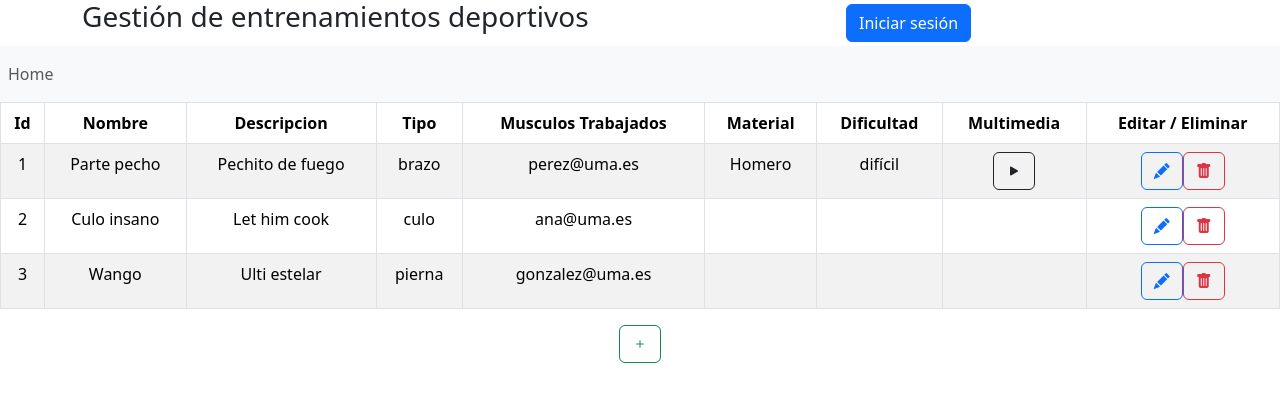
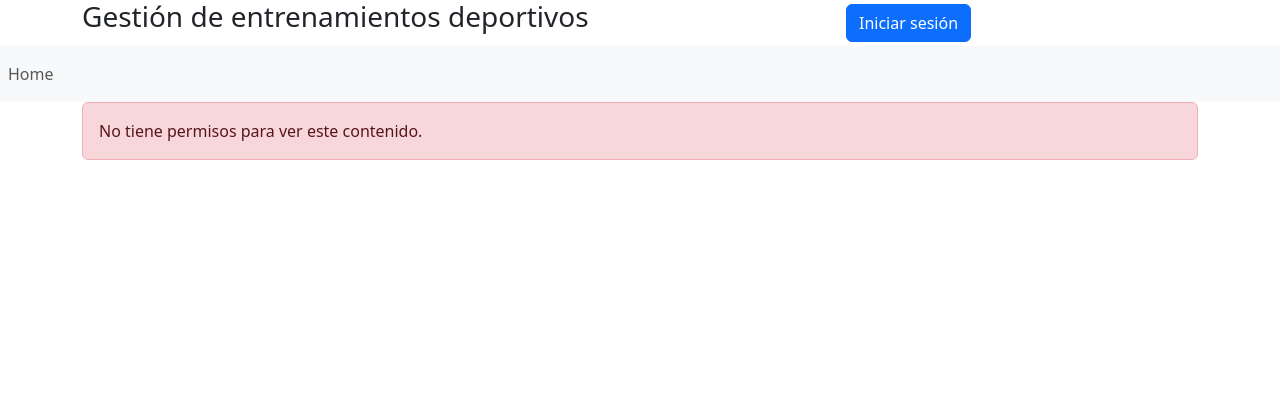
Before and after one commit to SII-Informatica-UMA/ciklum-el-grifo, an Angular app in the folder Proyecto-microservicio/: page /ejercicio in a window 1280 px wide. Shown: the top 402 px of the page. Built offline with nearby package versions, Linux system fonts and the light colour scheme.

Commit message:
Bloquear acceso a los usuarios sin permisos
Bloquear el acceso a los usuarios sin permiso

```diff
--- a/Proyecto-microservicio/src/app/ejercicio/ejercicio.component.html
+++ b/Proyecto-microservicio/src/app/ejercicio/ejercicio.component.html
@@ -1,3 +1,5 @@
+<div class="container">
+  <div class="col-12" *ngIf="isAdministrador()">
       <table class="tablaEjercicios table table-bordered table-hover table table-striped"  style="border-radius: 10px; text-align: center;">
         <thead>
 
@@ -38,7 +40,10 @@
           </tr>
         </tbody>
       </table>
-
       <div style="text-align: center;">
         <button type="button" class="col-auto btn btn-outline-success"  (click)="aniadirEjercicio()"><i class="bi bi-plus"></i></button>
       </div>
+    </div>
+    <div class="col-12" *ngIf="!isAdministrador()">
+      <p class="alert alert-danger">No tiene permisos para ver este contenido.</p>
+  </div>
--- a/Proyecto-microservicio/src/app/ejercicio/ejercicio.component.ts
+++ b/Proyecto-microservicio/src/app/ejercicio/ejercicio.component.ts
@@ -1,22 +1,37 @@
 import { Component, OnInit} from '@angular/core';
 import { EjerciciosService } from '../services/ejercicio.service';
+import { UsuariosService } from '../services/usuarios.service';
 import { NgbModal } from '@ng-bootstrap/ng-bootstrap';
 import { FormularioRutinaComponent } from '../formulario-rutina/formulario-rutina.component';
 import { Ejercicio } from '../entities/ejercicio';
 import { FormularioEjercicioComponent } from '../formulario-ejercicio/formulario-ejercicio.component';
 import { FormsModule } from '@angular/forms';
+import { Usuario, UsuarioImpl } from '../entities/usuario';
+import { Rol } from '../entities/login';
 import { CommonModule } from '@angular/common';
+
 @Component({
   selector: 'app-ejercicio',
   standalone: true,
   imports: [FormsModule, CommonModule],
   templateUrl: './ejercicio.component.html',
 })
+
 export class EjercicioComponent{
+
   ejercicios: Ejercicio [] = [];
   ejercicioElegido?: Ejercicio;
   ejercicio?: Ejercicio;
-  constructor(private ejerciciosService: EjerciciosService, private modalService: NgbModal) { }
+  constructor(private ejerciciosService: EjerciciosService,private usuariosService: UsuariosService, private modalService: NgbModal) { }
+
+  private get rol() {
+    return this.usuariosService.rolCentro;
+  }
+
+  isAdministrador(): boolean {
+    console.log("Pregunta admin: "+this.rol);
+    return this.rol?.rol == Rol.ADMINISTRADOR;
+  }
 
   editarEjercicio(ejercicio: Ejercicio): void {
     let ref = this.modalService.open(FormularioEjercicioComponent);
--- a/Proyecto-microservicio/src/app/rutinas/rutinas.component.html
+++ b/Proyecto-microservicio/src/app/rutinas/rutinas.component.html
@@ -1,4 +1,5 @@
-
+<div class="container">
+  <div class="col-12" *ngIf="isAdministrador()">
     <table class="tablaRutinas table table-bordered table-hover table table-striped" style="border-radius: 10px;">
       <thead>
 
@@ -35,3 +36,8 @@
     <div class="botonCentrado">
       <button type="button" class="col-auto btn btn-outline-success" (click)="aniadirRutina()"><i class="bi bi-plus"></i></button>
     </div>
+  </div>
+  <div class="col-12" *ngIf="!isAdministrador()">
+    <p class="alert alert-danger">No tiene permisos para ver este contenido.</p>
+  </div>
+</div>
--- a/Proyecto-microservicio/src/app/rutinas/rutinas.component.ts
+++ b/Proyecto-microservicio/src/app/rutinas/rutinas.component.ts
@@ -1,10 +1,10 @@
 import { Component, OnInit } from '@angular/core';
 import {RutinasService } from '../services/rutina.service';
+import { UsuariosService } from '../services/usuarios.service';
 import {NgbModal} from '@ng-bootstrap/ng-bootstrap';
 import {FormularioRutinaComponent} from '../formulario-rutina/formulario-rutina.component'
 import {Rutina } from '../entities/rutina';
-import { AppComponent } from '../app.component';
-import { EjercicioRutinaService } from '../services/ejercicio-rutina.service';
+import { Rol } from '../entities/login';
 import { CommonModule } from '@angular/common';
 
 @Component({
@@ -18,7 +18,17 @@ export class RutinasComponent implements OnInit {
   rutinas: Rutina [] = [];
   rutinaElegida?: Rutina;
   rutina?: Rutina;
-  constructor(private rutinasService: RutinasService, private modalService: NgbModal, private ejercicioRutinaService: EjercicioRutinaService) { }
+
+  constructor(private rutinasService: RutinasService,private usuariosService: UsuariosService, private modalService: NgbModal) { }
+
+  private get rol() {
+    return this.usuariosService.rolCentro;
+  }
+
+  isAdministrador(): boolean {
+    console.log("Pregunta admin: "+this.rol);
+    return this.rol?.rol == Rol.ADMINISTRADOR;
+  }
   editarRutina(rutina: Rutina): void {
     let ref = this.modalService.open(FormularioRutinaComponent);
     ref.componentInstance.accion = "Editar";
@@ -41,6 +51,7 @@ export class RutinasComponent implements OnInit {
     let ref = this.modalService.open(FormularioRutinaComponent);
     ref.componentInstance.accion = "Añadir";
     ref.result.then((rutina: Rutina) => {
+      this.rutinasService.addRutinas(rutina);
       this.rutinasService.getRutinas();
     }, (reason) => {});
   }
@@ -53,7 +64,7 @@ export class RutinasComponent implements OnInit {
   eliminarRutina(id: number): void {
     this.rutinasService.eliminarRutinas(id);
     this.rutinas = this.rutinasService.getRutinas();
-    this.ejercicioRutinaService.eliminarRutina(id);
+    this.rutinaElegida = undefined;
   }
 
 
```
Lines whose indentation alone changed are shown as unchanged.
